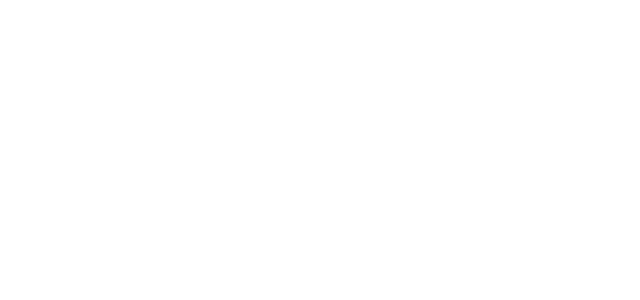
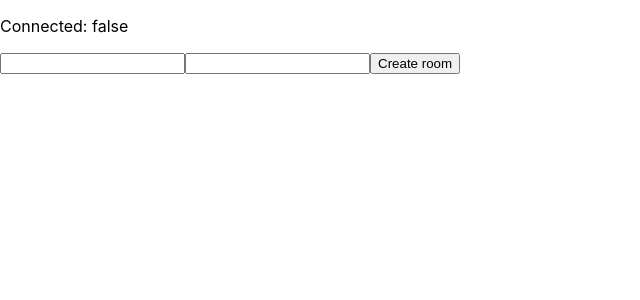
Before and after one commit to fabiansefranek/scrumtoolset, a React (Create React App) app in the folder client/: page / in a window 1280 px wide. Shown: the top 300 px of the page, without its empty margins (0-640 px from the left). Built offline with nearby package versions, Linux system fonts and the light colour scheme.

Commit message:
fix(docker-db): correct timestamp and docker server depends on

```diff
--- a/client/src/App.tsx
+++ b/client/src/App.tsx
@@ -1,9 +1,59 @@
-import React from 'react';
+import React, { useState, useEffect } from 'react';
+import io from 'socket.io-client';
 
 function App() {
+  const [socket, setSocket] = useState<any>(null);
+  const [isConnected, setIsConnected] = useState(false);
+  const [username, setUsername] = useState<string>("");
+  const [roomname, setRoomname] = useState("");
+
+  useEffect(() => {
+    if(socket === null) return;
+
+    socket.on('disconnect', () => {
+      setIsConnected(false);
+    });
+
+    socket.on('room:joined', () => {
+      console.log('joinedRoom')
+      setIsConnected(true)
+    })
+
+    socket.on('error', (args : any) => {
+      console.error(JSON.parse(args))
+    })
+
+    return () => {
+      socket.off('room:joined');
+      socket.off('disconnect');
+    };
+  }, [socket]);
+
+  function disconnect() {
+    socket.disconnect();
+  }
+
+  function connect() {
+    const socket = io('http://localhost:3000')
+    setSocket(socket)
+    return socket;
+  }
+
+  function createRoom() {
+    console.log('create room')
+    const userName = "fabian";
+    const socket = connect()
+    socket.emit('room:create',[roomname, username])
+  }
+
   return (
-    <>
-    </>
+    <div>
+      <p>Connected: { '' + isConnected }</p>
+      {!isConnected && <input type="text" onInput={(event : any) => setUsername(event.target.value)}></input>}
+      {!isConnected && <input type="text" onInput={(event : any) => setRoomname(event.target.value)}></input>}
+      {isConnected && <button onClick={ disconnect }>Disconnect</button>}
+      {!isConnected && <button onClick={ createRoom }>Create room</button>}
+    </div>
   );
 }
 
```
Also changed, not shown: 2 other files (tests, documents, lock files or other folders).
